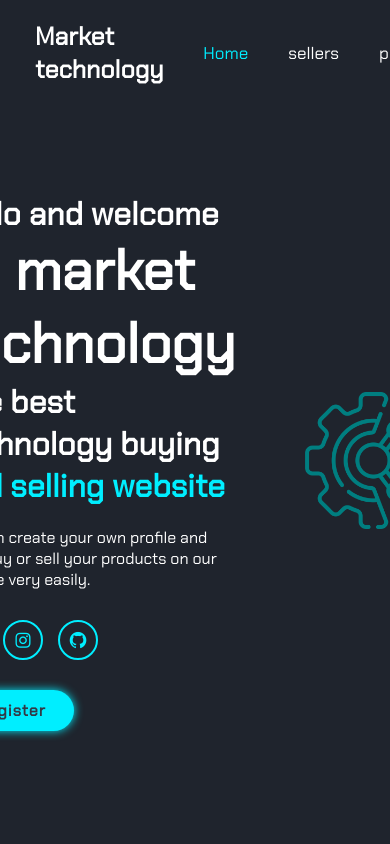
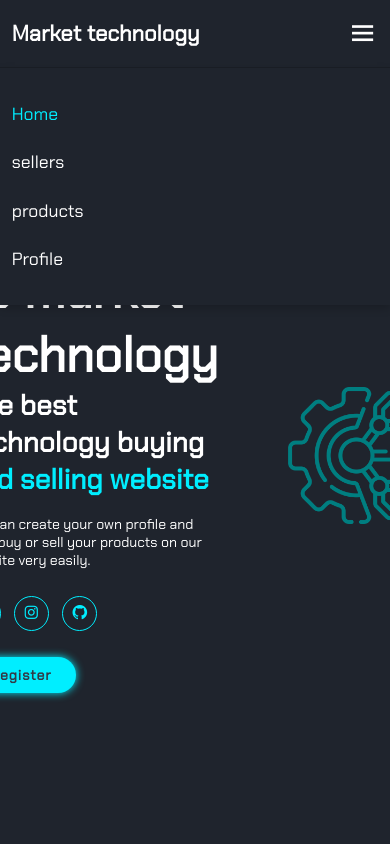
Before and after one commit to juandacorrea112/Market-Tecnology, a React (Create React App) app: page / in a window 390 px wide. Shown: the top 844 px of the page. Built offline with nearby package versions, Linux system fonts and the light colour scheme.

Commit message:
avance en el responsive del navbar

```diff
--- a/src/components/Ui/PagehomeUp/PagehomeUp.css
+++ b/src/components/Ui/PagehomeUp/PagehomeUp.css
@@ -141,3 +141,41 @@ span {
 .btn:hover {
     box-shadow: none;
 }
+
+/* BREAKPOINTS */
+@media (max-width: 1200px) {
+    html {
+        font-size: 55%;
+    }
+}
+
+@media (max-width: 991px) {
+    .header {
+        padding: 2rem 3%;
+    }
+    section {
+        padding: 10rem 3% 2rem;
+    }
+}
+
+@media (max-width: 768px) {
+    #menu-icon {
+        display: block;
+    }
+    .navbar {
+        position: absolute;
+        top: 100%;
+        left: 0;
+        width: 100%;
+        padding: 1rem 3%;
+        background: var(--bg-color);
+        border-top: .1rem solid rgba(0, 0, 0, .2);
+        box-shadow: 0 .5rem 1rem rgba(0, 0, 0, .2);
+    }
+    .navbar a {
+        display: block;
+        font-size: 2rem;
+        margin: 3rem 0;
+
+    }
+}
--- a/src/components/Ui/PagehomeUp/PagehomeUp.jsx
+++ b/src/components/Ui/PagehomeUp/PagehomeUp.jsx
@@ -1,10 +1,44 @@
 import React from 'react'
 import iconTecnologyModifi from '../../../images/icons/iconTecnologyModifi.png'
-import { Link } from 'react-router-dom'
+// import { Link } from 'react-router-dom'
 // import ComputadoraVideo from '../../../images/video/ComputadoraVideo.mp4'
 import './PagehomeUp.css'
 
 export const PagehomeUp = () => {
+
+  /*=== toggle icon navbar ===*/
+  // let menuIcon = document.querySelector('#menu-icon')
+  // let navbar = document.querySelector('.navbar')
+
+  // menuIcon.onclick = () => {
+  //   menuIcon.classList.toggle('bx-x')
+  //   navbar.classList.toggle('active')
+  // }
+
+  /* === ACTIVACION DE SCROLL PARA SECCIONES === */
+
+  let sections = document.querySelectorAll('section')
+  let navLinks = document.querySelectorAll('header nav a')
+
+  window.onscroll = () => {
+    sections.forEach(sec => {
+      let top = window.scrollY
+      let offset = sec.offsetTop - 150
+      let heigth = sec.offsetHeight
+      let id = sec.getAttribute('id')
+
+      if (top >= offset && top < offset + heigth) {
+        navLinks.forEach(links => {
+          links.classList.remove('active')
+          document.querySelector('header nav a[href*=' + id + ']').classList.add('active')
+        })
+      }
+    })
+  }
+
+  // let header = document.querySelector('header')
+  // header.classList.toggle('sticky', window.scrollY > 100)
+
   return (
     <>
       {/* header-design  */}
@@ -13,7 +47,7 @@ export const PagehomeUp = () => {
 
         <a href="#" className='logo'>Market technology</a>
 
-        <i class='bx bx-menu' id='menu-icon'></i>
+        <i className='bx bx-menu' id='menu-icon'></i>
 
         <nav className='navbar'>
           <a href='#home' className='Active'>Home</a>
```
